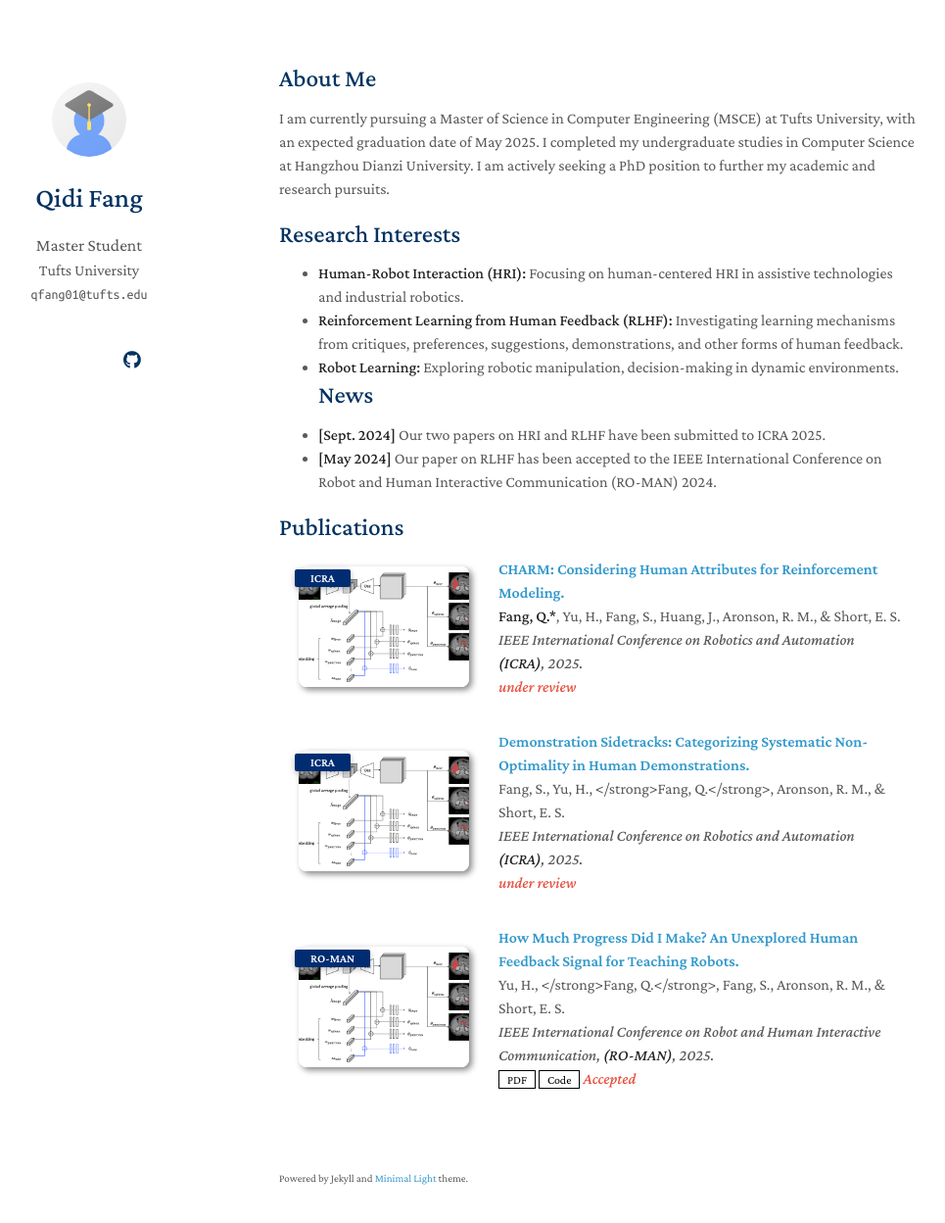
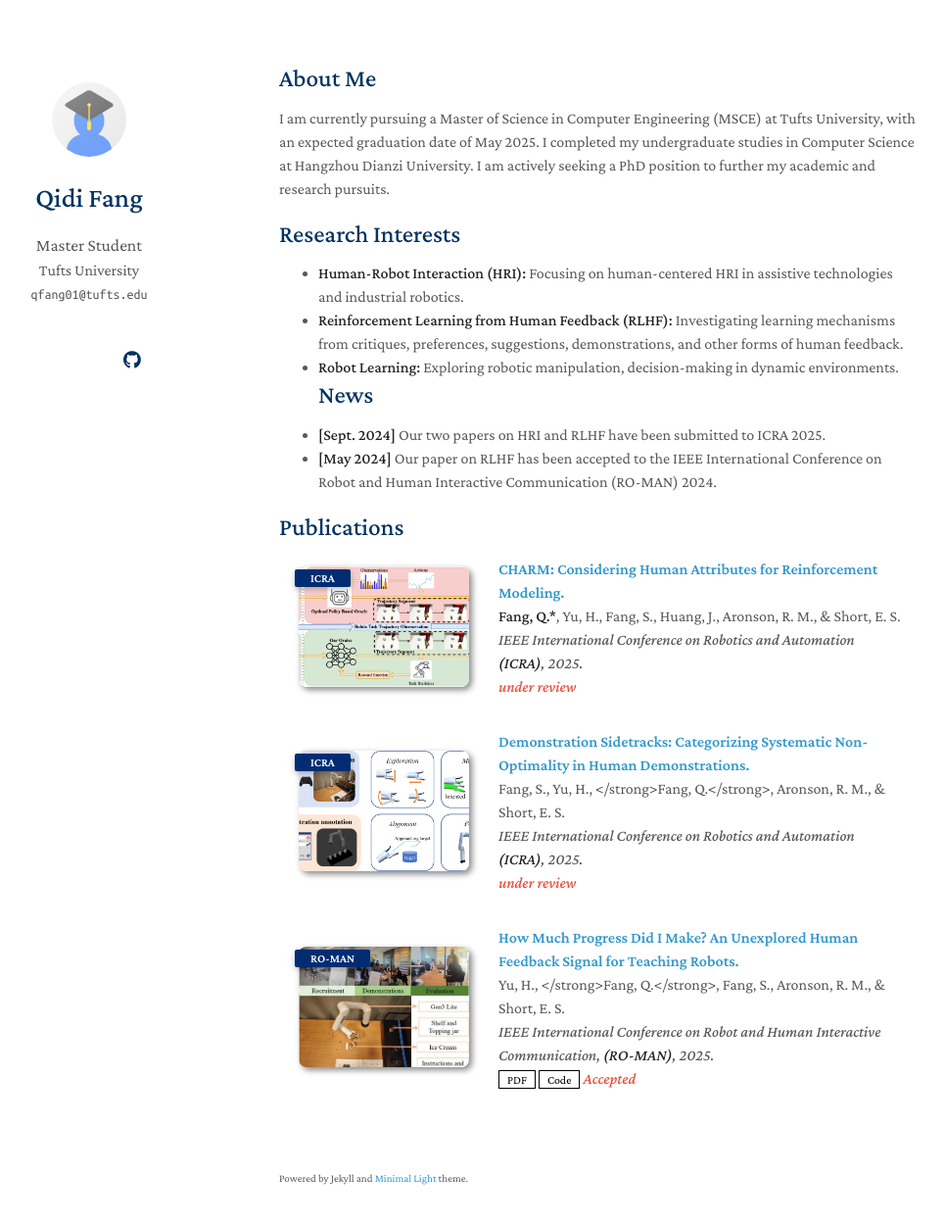
Before and after one commit to NoahF1205/qidifang.github.io, a Jekyll site: the page built from index.md, in a window 1280 px wide and 1283 px high. Shown: the top 1248 px of the window at 98% size, without its empty margins (185-1150 px from the left). Built offline with Jekyll 4.4.1, drawn with Linux system fonts in a browser that asks for light colours; a style sheet for code colours, icons or effects is not loaded; our own code applies the rules of GitHub Pages for plain Markdown files.

Commit message:
Update publications.yml

```diff
--- a/_data/publications.yml
+++ b/_data/publications.yml
@@ -7,7 +7,7 @@ main:
     pdf:
     code:
     bibtex:
-    image: ./assets/img/teaser_example_2.png
+    image: ./assets/img/CHARM.png
     notes: under review
 
   - title: "Demonstration Sidetracks: Categorizing Systematic Non-Optimality in Human Demonstrations."
@@ -17,7 +17,7 @@ main:
     pdf:
     code:
     bibtex:
-    image: ./assets/img/teaser_example_2.png
+    image: ./assets/img/Demonstration.png
     notes: under review
 
   - title: "How Much Progress Did I Make? An Unexplored Human Feedback Signal for Teaching Robots."
@@ -27,5 +27,5 @@ main:
     pdf: https://arxiv.org/pdf/2407.06459
     code: https://github.com/TeachingwithProgress/Non-Expert_Demonstrations
     bibtex:
-    image: ./assets/img/teaser_example_2.png
+    image: ./assets/img/Progress.jpg
     notes: Accepted
```
